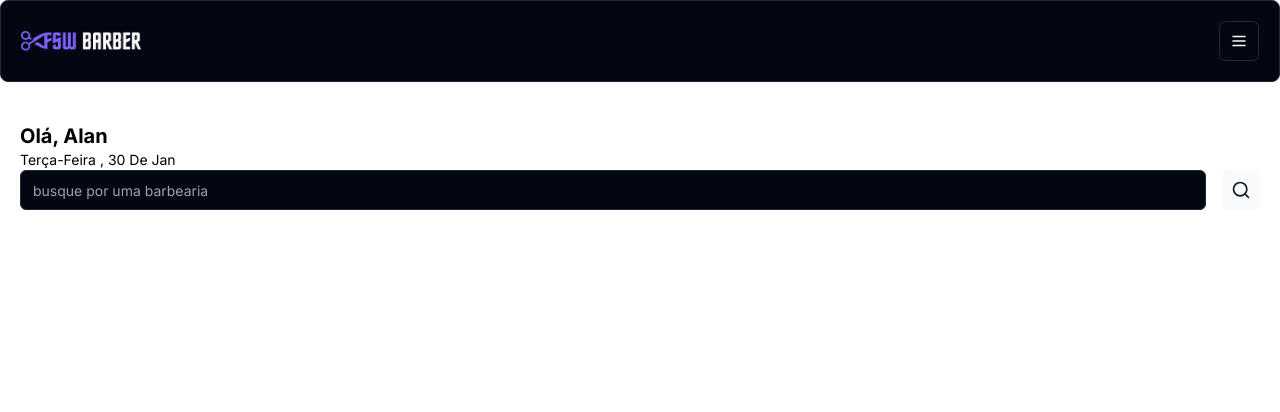
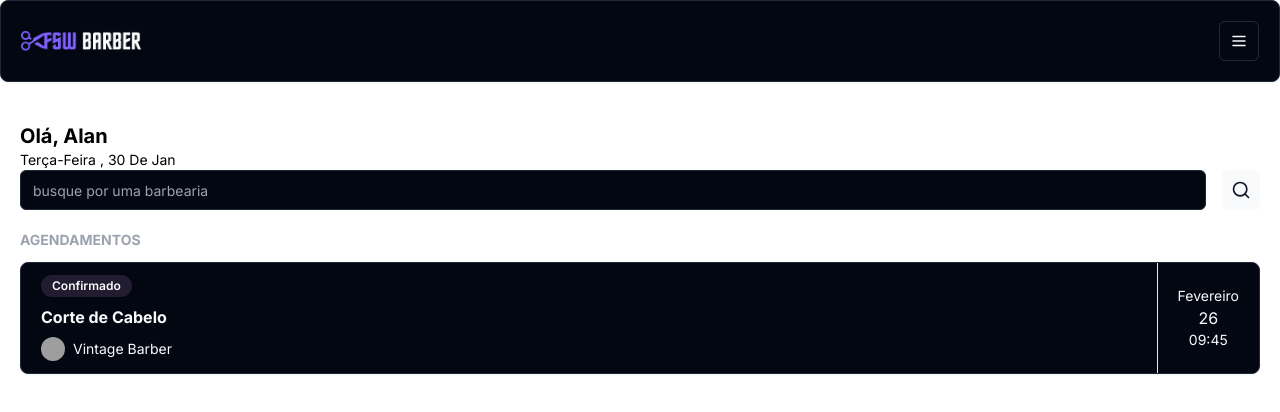
Before and after one commit to AlanDorneles/barber-shop, a Next.js app: page / in a window 1280 px wide. Shown: the top 412 px of the page. Built offline with nearby package versions, Linux system fonts and the light colour scheme; grey boxes are pictures that could not be loaded.

Commit message:
feat: card da barbearia

```diff
--- a/app/(home)/page.tsx
+++ b/app/(home)/page.tsx
@@ -2,6 +2,7 @@
 import { format } from "date-fns";
 import { ptBR } from "date-fns/locale";
 import Search from "./_components/search";
+import BookingItem from "../components/booking-item";
 
 export default function Home() {
   return (
@@ -17,6 +18,11 @@
           </p>
         </div>
         <Search/>
+        <div className="mt-5">
+          <h2 className='text-sm mb-3 uppercase text-gray-400 font-bold'>Agendamentos</h2>
+          <BookingItem />
+        </div>
+
       </div>
     </div>
   );
--- a/app/components/booking-item.tsx
+++ b/app/components/booking-item.tsx
@@ -0,0 +1,33 @@
+import { Avatar, AvatarFallback, AvatarImage } from "./ui/avatar";
+import { Badge } from "./ui/badge";
+import { Card, CardContent } from "./ui/card";
+
+
+const BookingItem = () => {
+  return (
+    <Card>
+      <CardContent className=" py-0 flex justify-between p-0">
+
+        <div className="flex flex-col gap-2 py-3 px-5">
+          <Badge className="bg-[#221C30] text-primary hover:bg-[#221C30] w-fit">Confirmado</Badge>
+          <h2 className="font-bold">Corte de Cabelo</h2>
+          <div className="flex items-center gap-2">
+            <Avatar className="h-6 w-6">
+                <AvatarImage src="https://utfs.io/f/c97a2dc9-cf62-468b-a851-bfd2bdde775f-16p.png"/>
+                <AvatarFallback>A</AvatarFallback>
+            </Avatar>
+            <h3 className="text-sm">Vintage Barber</h3>
+        </div>
+        </div>
+
+        <div className="flex items-center justify-center flex-col border-l border-solid border-secondary px-5">
+            <p className="text-sm">Fevereiro</p>
+            <p className="2xl">26</p>
+            <p className="text-sm">09:45</p>
+        </div>
+      </CardContent>
+    </Card>
+  );
+};
+
+export default BookingItem;
--- /dev/null
+++ b/app/components/ui/avatar.tsx
@@ -0,0 +1,50 @@
+"use client"
+
+import * as React from "react"
+import * as AvatarPrimitive from "@radix-ui/react-avatar"
+
+import { cn } from "@/app/lib/utils"
+
+const Avatar = React.forwardRef<
+  React.ElementRef<typeof AvatarPrimitive.Root>,
+  React.ComponentPropsWithoutRef<typeof AvatarPrimitive.Root>
+>(({ className, ...props }, ref) => (
+  <AvatarPrimitive.Root
+    ref={ref}
+    className={cn(
+      "relative flex h-10 w-10 shrink-0 overflow-hidden rounded-full",
+      className
+    )}
+    {...props}
+  />
+))
+Avatar.displayName = AvatarPrimitive.Root.displayName
+
+const AvatarImage = React.forwardRef<
+  React.ElementRef<typeof AvatarPrimitive.Image>,
+  React.ComponentPropsWithoutRef<typeof AvatarPrimitive.Image>
+>(({ className, ...props }, ref) => (
+  <AvatarPrimitive.Image
+    ref={ref}
+    className={cn("aspect-square h-full w-full", className)}
+    {...props}
+  />
+))
+AvatarImage.displayName = AvatarPrimitive.Image.displayName
+
+const AvatarFallback = React.forwardRef<
+  React.ElementRef<typeof AvatarPrimitive.Fallback>,
+  React.ComponentPropsWithoutRef<typeof AvatarPrimitive.Fallback>
+>(({ className, ...props }, ref) => (
+  <AvatarPrimitive.Fallback
+    ref={ref}
+    className={cn(
+      "flex h-full w-full items-center justify-center rounded-full bg-muted",
+      className
+    )}
+    {...props}
+  />
+))
+AvatarFallback.displayName = AvatarPrimitive.Fallback.displayName
+
+export { Avatar, AvatarImage, AvatarFallback }
--- /dev/null
+++ b/app/components/ui/badge.tsx
@@ -0,0 +1,36 @@
+import * as React from "react"
+import { cva, type VariantProps } from "class-variance-authority"
+
+import { cn } from "@/app/lib/utils"
+
+const badgeVariants = cva(
+  "inline-flex items-center rounded-full border px-2.5 py-0.5 text-xs font-semibold transition-colors focus:outline-none focus:ring-2 focus:ring-ring focus:ring-offset-2",
+  {
+    variants: {
+      variant: {
+        default:
+          "border-transparent bg-primary text-primary-foreground hover:bg-primary/80",
+        secondary:
+          "border-transparent bg-secondary text-secondary-foreground hover:bg-secondary/80",
+        destructive:
+          "border-transparent bg-destructive text-destructive-foreground hover:bg-destructive/80",
+        outline: "text-foreground",
+      },
+    },
+    defaultVariants: {
+      variant: "default",
+    },
+  }
+)
+
+export interface BadgeProps
+  extends React.HTMLAttributes<HTMLDivElement>,
+    VariantProps<typeof badgeVariants> {}
+
+function Badge({ className, variant, ...props }: BadgeProps) {
+  return (
+    <div className={cn(badgeVariants({ variant }), className)} {...props} />
+  )
+}
+
+export { Badge, badgeVariants }
--- a/package.json
+++ b/package.json
@@ -13,6 +13,7 @@
   },
   "dependencies": {
     "@prisma/client": "^5.9.0",
+    "@radix-ui/react-avatar": "^1.0.4",
     "@radix-ui/react-slot": "^1.0.2",
     "class-variance-authority": "^0.7.0",
     "clsx": "^2.1.0",
```
Also changed, not shown: 1 other file (tests, documents, lock files or other folders).
